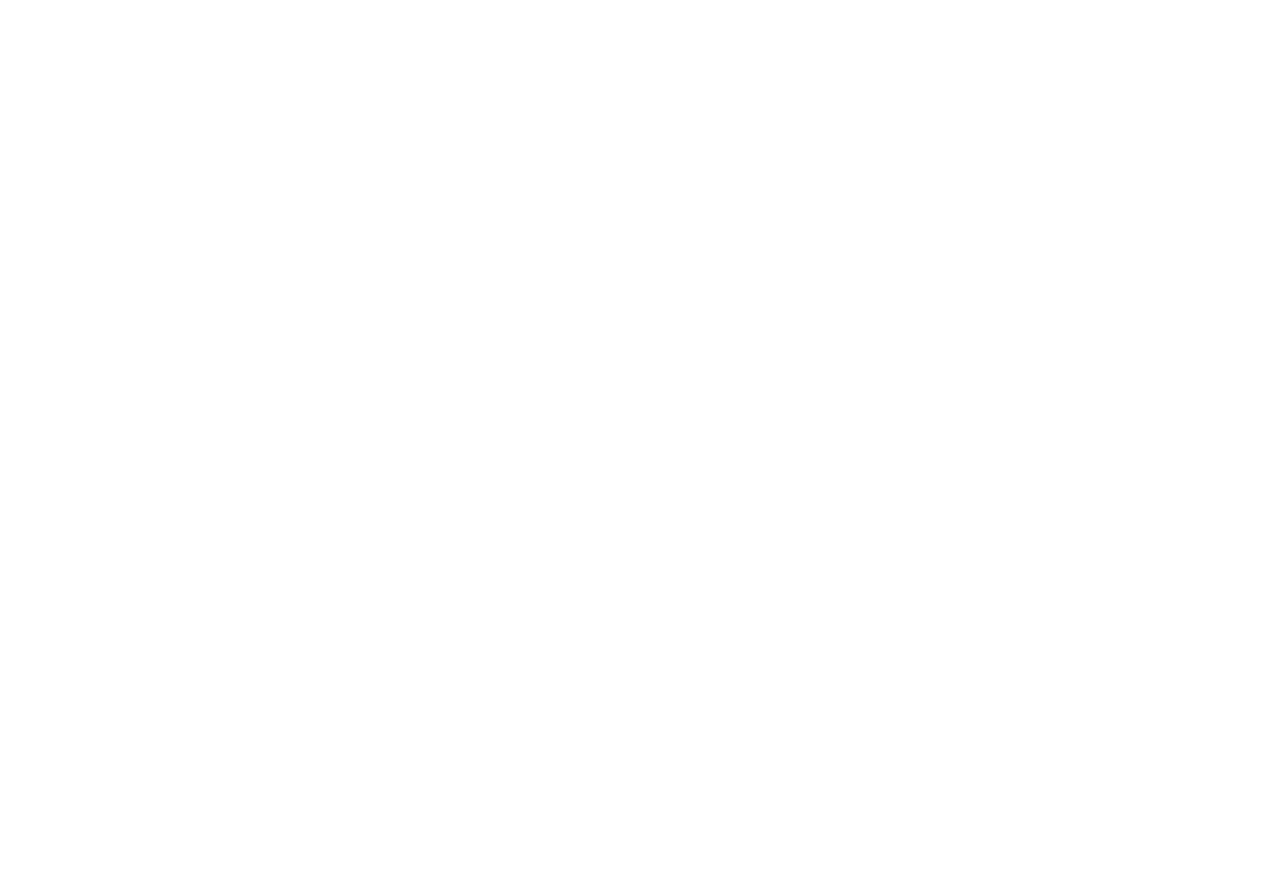
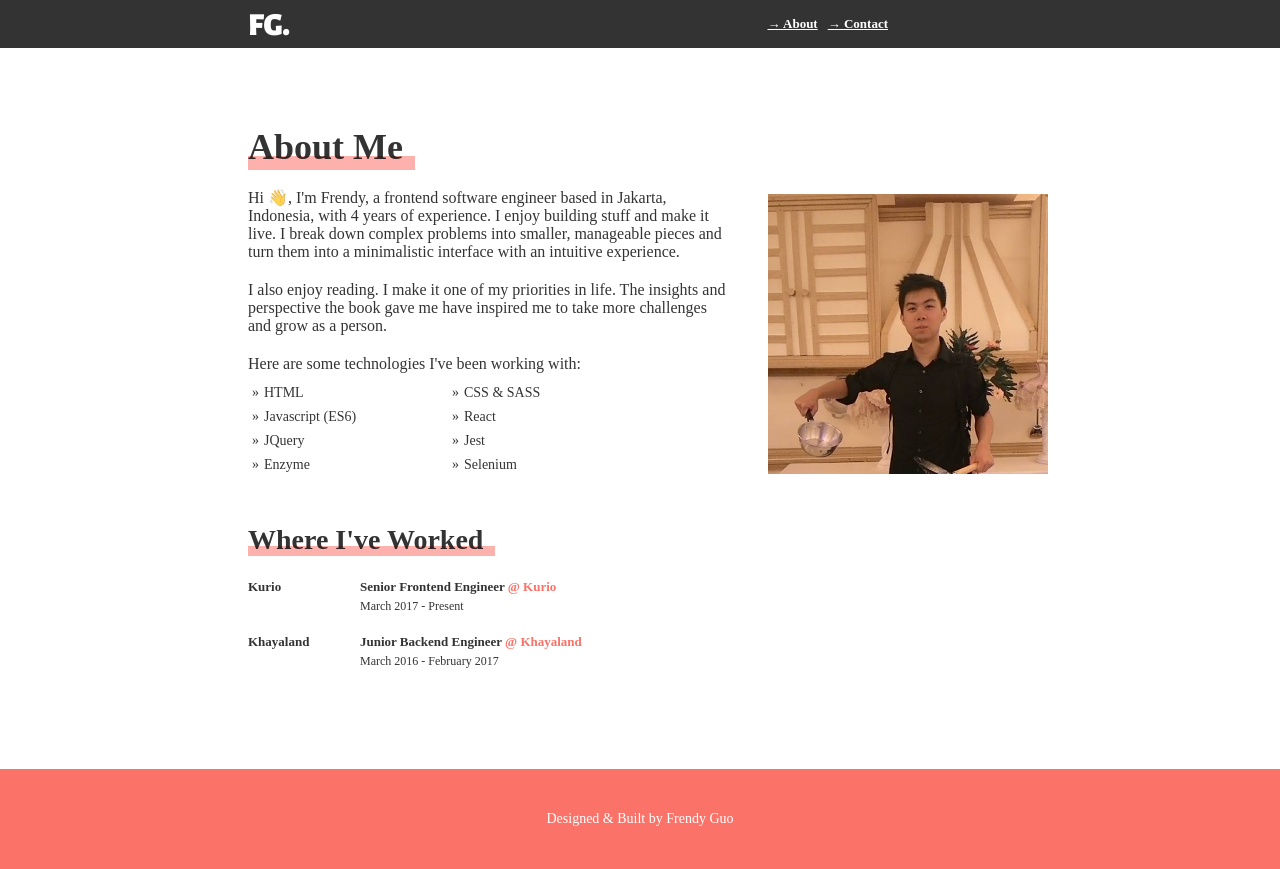
Before and after one commit to frendyguo-zz/frendyguo.me, a Gatsby site: page /about in a window 1280 px wide. Before the commit this address had no page. Before the commit the page ends 800 px from the top, so only its background shows below. Built offline with nearby package versions, Linux system fonts and the light colour scheme; Gatsby itself is replaced by a stand-in of ours; some packages are replaced by stand-ins of ours; what typography-theme-doelger would draw is missing.

Commit message:
add about page

```diff
--- a/gatsby-config.js
+++ b/gatsby-config.js
@@ -4,7 +4,7 @@
     description: `Personal Blog of Frendy Guo. I am passionate about building website`,
     author: `@frendyguo`,
     siteUrl: 'https://frendyguo.me',
-    defaultImage: '/images/og-image.png',
+    defaultImage: '/og-image.png',
   },
   pathPrefix: "/",
   plugins: [
@@ -56,7 +56,7 @@
     {
       resolve: `gatsby-plugin-manifest`,
       options: {
-        name: `gatsby-starter-default`,
+        name: `Frendy Guo`,
         short_name: `starter`,
         start_url: `/`,
         background_color: `#663399`,
@@ -89,5 +89,11 @@
         ],
       },
     },
+    {
+      resolve: 'gatsby-plugin-google-analytics',
+      options: {
+        trackingId: 'UA-162139722-1',
+      },
+    },
   ],
 }
--- a/package.json
+++ b/package.json
@@ -7,6 +7,7 @@
   "dependencies": {
     "gatsby": "^2.19.45",
     "gatsby-image": "^2.3.1",
+    "gatsby-plugin-google-analytics": "^2.2.2",
     "gatsby-plugin-manifest": "^2.2.48",
     "gatsby-plugin-offline": "^3.0.41",
     "gatsby-plugin-prefetch-google-fonts": "^1.4.3",
--- a/src/components/header.css
+++ b/src/components/header.css
@@ -21,13 +21,19 @@
 }
 
 .mHeader-menu {
-
+  display: flex;
+  justify-content: space-between;
 }
 
 .mHeader-menuLink {
   color: #ffffff;
   font-size: 13px;
   font-weight: 700;
+  margin-left: 10px;
+}
+
+.mHeader-menuLink:first-child {
+  margin-left: 0;
 }
 
 .mHeader-menuLink:hover {
--- a/src/components/header.js
+++ b/src/components/header.js
@@ -9,6 +9,11 @@
     <div className="mHeader-wrapper">
       <Brand />
       <div className="mHeader-menu">
+        <Link
+          to="/about"
+          className="mHeader-menuLink">
+            → About
+        </Link>
         <Link
           to="/contact"
           className="mHeader-menuLink">
--- a/src/components/profile.js
+++ b/src/components/profile.js
@@ -15,6 +15,7 @@
                 className="mProfile-infoRoleCompany"
                 target="_blank"
                 href="https://kurio.id"
+                rel="noopener noreferrer"
               >
                 @Kurio.id
               </a>
--- /dev/null
+++ b/src/pages/about.js
@@ -0,0 +1,84 @@
+import React from 'react';
+import Layout from '../components/layout';
+import SEO from '../components/seo';
+import ProfPic from '../images/profile-picture.jpg';
+import '../styles/about.css';
+
+const AboutPage = () => {
+  return (
+    <Layout>
+      <SEO title="About Me" slug="/about" />
+      <div className="mAboutPage">
+        <div className="mAboutPage-wrapper">
+          <div className="mAboutPage-description">
+            <section className="mAboutPage-descriptionSection">
+              <h1 className="mAboutPage-descriptionSectionHeading">
+                <span>
+                  About Me
+                </span>
+              </h1>
+              <p className="mAboutPage-descriptionSectionParagraph">
+                Hi <span role="img" aria-label="Waving emoji">👋</span>, I'm Frendy, a frontend software engineer based in Jakarta, Indonesia, with 4 years of experience. I enjoy building stuff and make it live. I break down complex problems into smaller, manageable pieces and turn them into a minimalistic interface with an intuitive experience.
+              </p>
+              <p className="mAboutPage-descriptionSectionParagraph">
+                I also enjoy reading. I make it one of my priorities in life. The insights and perspective the book gave me have inspired me to take more challenges and grow as a person.
+              </p>
+              <p className="mAboutPage-descriptionSectionParagraph">
+                Here are some technologies I've been working with:
+              </p>
+              <div className="mAboutPage-descriptionSectionSkill">
+                <ul className="mAboutPage-descriptionSectionSkillList">
+                  <li className="mAboutPage-descriptionSectionSkillListItem">HTML</li>
+                  <li className="mAboutPage-descriptionSectionSkillListItem">CSS & SASS</li>
+                  <li className="mAboutPage-descriptionSectionSkillListItem">Javascript (ES6)</li>
+                  <li className="mAboutPage-descriptionSectionSkillListItem">React</li>
+                  <li className="mAboutPage-descriptionSectionSkillListItem">JQuery</li>
+                  <li className="mAboutPage-descriptionSectionSkillListItem">Jest</li>
+                  <li className="mAboutPage-descriptionSectionSkillListItem">Enzyme</li>
+                  <li className="mAboutPage-descriptionSectionSkillListItem">Selenium</li>
+                </ul>
+              </div>
+            </section>
+            <section className="mAboutPage-descriptionSection">
+              <h2 className="mAboutPage-descriptionSectionSubheading">
+                <span>
+                  Where I've Worked
+                </span>
+              </h2>
+              <div className="mAboutPage-descriptionSectionExperience">
+                <div className="mAboutPage-descriptionSectionExperienceItem">
+                  <div className="mAboutPage-descriptionSectionExperienceItemOrg">
+                    Kurio
+                  </div>
+                  <div className="mAboutPage-descriptionSectionExperienceItemInfo">
+                    <div className="mAboutPage-descriptionSectionExperienceItemInfoRole">Senior Frontend Engineer <span>@ Kurio</span></div>
+                    <div className="mAboutPage-descriptionSectionExperienceItemInfoTime">March 2017 - Present</div>
+                  </div>
+                </div>
+                <div className="mAboutPage-descriptionSectionExperienceItem">
+                  <div className="mAboutPage-descriptionSectionExperienceItemOrg">
+                    Khayaland
+                  </div>
+                  <div className="mAboutPage-descriptionSectionExperienceItemInfo">
+                    <div className="mAboutPage-descriptionSectionExperienceItemInfoRole">Junior Backend Engineer <span>@ Khayaland</span></div>
+                    <div className="mAboutPage-descriptionSectionExperienceItemInfoTime">March 2016 - February 2017</div>
+                  </div>
+                </div>
+              </div>
+            </section>
+          </div>
+          <div className="mAboutPage-profilePic">
+            <div
+              className="mAboutPage-profilePicSrc"
+              style={{
+                backgroundImage: `url(${ProfPic})`,
+              }}
+            />
+          </div>
+        </div>
+      </div>
+    </Layout>
+  );
+};
+
+export default AboutPage;
--- /dev/null
+++ b/src/styles/about.css
@@ -0,0 +1,186 @@
+.mAboutPage-wrapper {
+  padding: 64px 20px 80px;
+  margin: 0 auto;
+  text-align: left;
+  display: flex;
+  flex-direction: column-reverse;
+}
+
+.mAboutPage-description {
+  margin-top: 40px;
+}
+
+.mAboutPage-descriptionSection {
+  margin-top: 48px;
+}
+
+.mAboutPage-descriptionSection:first-child {
+  margin-top: 0;
+}
+
+.mAboutPage-descriptionSectionHeading,
+.mAboutPage-descriptionSectionSubheading {
+  position: relative;
+  display: block;
+  display: inline-block;
+  font-size: 36px;
+  margin: 0;
+}
+
+.mAboutPage-descriptionSectionSubheading {
+  font-size: 28px;
+}
+
+.mAboutPage-descriptionSectionHeading::before,
+.mAboutPage-descriptionSectionSubheading::before {
+  content: '';
+  position: absolute;
+  bottom: -2px;
+  left: 0;
+  width: 100%;
+  height: 14px;
+  background-color: var(--coral);
+  display: inline-block;
+  opacity: 0.55;
+  padding-right: 12px;
+  box-sizing: initial;
+}
+
+.mAboutPage-descriptionSectionSubheading::before {
+  height: 10px;
+  bottom: -1px;
+}
+
+.mAboutPage-descriptionSectionHeading > span,
+.mAboutPage-descriptionSectionSubheading > span {
+  position: relative;
+}
+
+.mAboutPage-descriptionSectionParagraph {
+  font-size: 16px;
+  margin: 20px 0 0;
+}
+
+.mAboutPage-descriptionSectionParagraph:first-child {
+  margin-top: 0;
+}
+
+.mAboutPage-descriptionSectionSkill {
+  margin-top: 8px;
+}
+
+.mAboutPage-descriptionSectionSkillList {
+  padding: 0;
+  margin: 0;
+  list-style: none;
+  display: grid;
+  grid-template-columns: repeat(2, minmax(140px, 200px));
+}
+
+.mAboutPage-descriptionSectionSkillListItem {
+  padding-left: 16px;
+  margin: 0;
+  line-height: 24px;
+  font-size: 14px;
+  position: relative;
+}
+
+.mAboutPage-descriptionSectionSkillListItem::before {
+  content: '»';
+  line-height: 24px;
+  font-size: 14px;
+  position: absolute;
+  left: 4px;
+  top: 0;
+}
+
+.mAboutPage-profilePic {
+  max-width: 280px;
+  width: 100%;
+  -webkit-box-flex: 0;
+  flex: 0 0 auto;
+}
+
+.mAboutPage-profilePicSrc {
+  padding-bottom: 100%;
+  background-color: #DFDFDF;
+  background-size: cover;
+  background-position: center top;
+  position: relative;
+}
+
+.mAboutPage-descriptionSectionExperience {
+  margin-top: 24px;
+}
+
+.mAboutPage-descriptionSectionExperienceItem {
+  display: flex;
+  justify-content: space-between;
+  margin-top: 20px;
+}
+
+.mAboutPage-descriptionSectionExperienceItem:first-child {
+  margin-top: 0;
+}
+
+.mAboutPage-descriptionSectionExperienceItemOrg {
+  font-size: 13px;
+  font-weight: 600;
+  width: 80px;
+  -webkit-box-flex: 0;
+  flex: 0 0 auto;
+  margin-right: 32px;
+}
+
+.mAboutPage-descriptionSectionExperienceItemInfo {
+  width: 100%;
+}
+
+.mAboutPage-descriptionSectionExperienceItemInfoRole {
+  font-weight: 700;
+  font-size: 13px;
+}
+
+.mAboutPage-descriptionSectionExperienceItemInfoRole > span {
+  color: var(--coral);
+}
+
+.mAboutPage-descriptionSectionExperienceItemInfoTime {
+  margin-top: 4px;
+  font-size: 12px;
+}
+
+@media screen and (min-width: 768px) {
+  .mAboutPage-wrapper {
+    padding-left: 0;
+    padding-right: 0;
+    max-width: 640px;
+  }
+}
+
+@media screen and (min-width: 992px) {
+  .mAboutPage-wrapper {
+    max-width: 800px;
+    margin-left: 180px;
+    display: flex;
+    justify-content: space-between;
+    flex-direction: row;
+    padding-top: 80px;
+    padding-bottom: 100px;
+  }
+
+  .mAboutPage-description {
+    margin-right: 40px;
+    margin-top: 0;
+  }
+
+  .mAboutPage-profilePic {
+    margin: 66px auto 0;
+  }
+}
+
+@media screen and (min-width: 1200px) {
+  .mAboutPage-wrapper {
+    margin-left: 248px;
+  }
+}
--- a/src/styles/global.css
+++ b/src/styles/global.css
@@ -5,7 +5,9 @@
 body {
   margin: 0;
   -webkit-font-smoothing: antialiased;
-  -moz-osx-font-smoothing: grayscale;
+	-moz-osx-font-smoothing: grayscale;
+
+	--darkBg: #2C2C35;
 
   --coral: #FA7268;
   --deepScarlet: #7F0800;
--- a/src/templates/blog-post.js
+++ b/src/templates/blog-post.js
@@ -8,7 +8,6 @@
 import '../styles/post.css';
 
 const BlogPostTemplate = ({ data }) => {
-  console.log(data);
   const post = data.markdownRemark;
   const featuredImgFluid = post.frontmatter.featuredImage ? post.frontmatter.featuredImage.childImageSharp.fluid : null;
 
@@ -18,6 +17,7 @@
         title={post.frontmatter.title}
         description={post.frontmatter.shortDesc ? post.frontmatter.shortDesc : post.excerpt}
         image={featuredImgFluid ? featuredImgFluid.src : null}
+        slug={post.fields.slug}
       />
       <div className="mPostPage">
         <div className="mPostPage-fm">
@@ -70,6 +70,9 @@
       }
       timeToRead
       excerpt
+      fields {
+        slug
+      }
     }
   }
 `
```
Also changed, not shown: src/styles/contact.css (+2 -7 lines), src/styles/post.css (+0 -40 lines), src/images/profile-picture.jpg (added), static/og-image.png (added), 3 other files.
